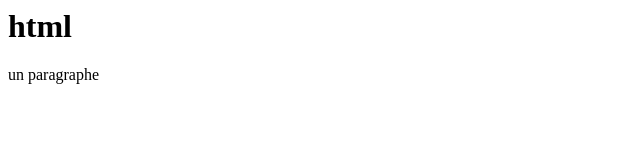
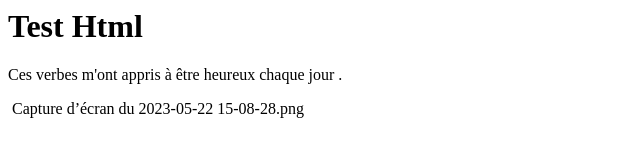
Before and after one commit to roody973/travaux_TBDA-RM, a plain HTML site: page HTML/chapitre 2/index.html in a window 1280 px wide. Shown: the whole page, without its empty margins (0-640 px from the left). Drawn offline with Linux system fonts and the light colour scheme.

Commit message:
changement

```diff
--- a/HTML/chapitre 2/index.html
+++ b/HTML/chapitre 2/index.html
@@ -1,3 +1,4 @@
-<h1>html</h1>
-<p>un paragraphe</p>
-<img>
+<h1>Test Html</h1>
+<p>Ces verbes m'ont appris à être heureux chaque jour .
+</p>
+<img> Capture d’écran du 2023-05-22 15-08-28.png <img>
```
